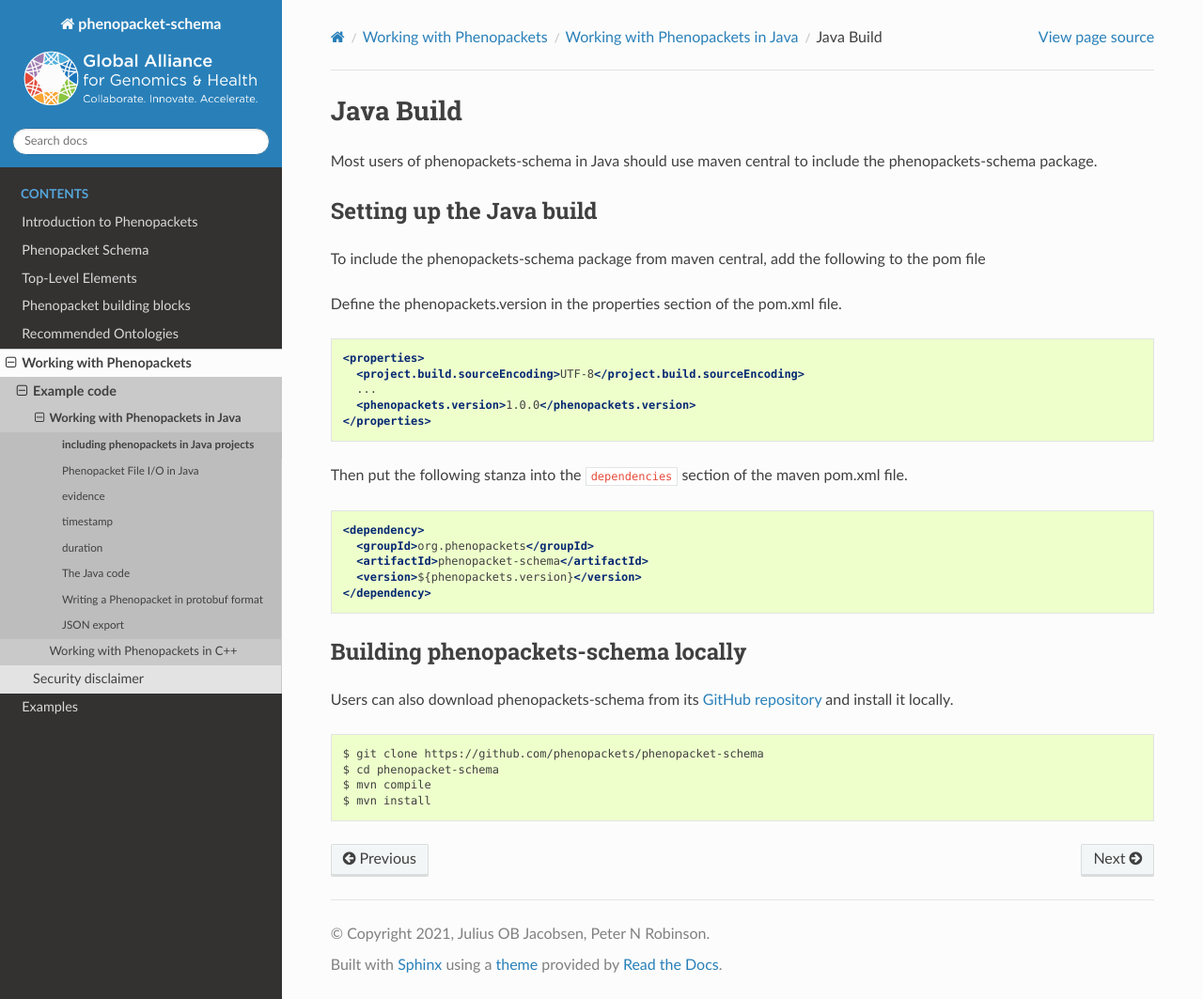
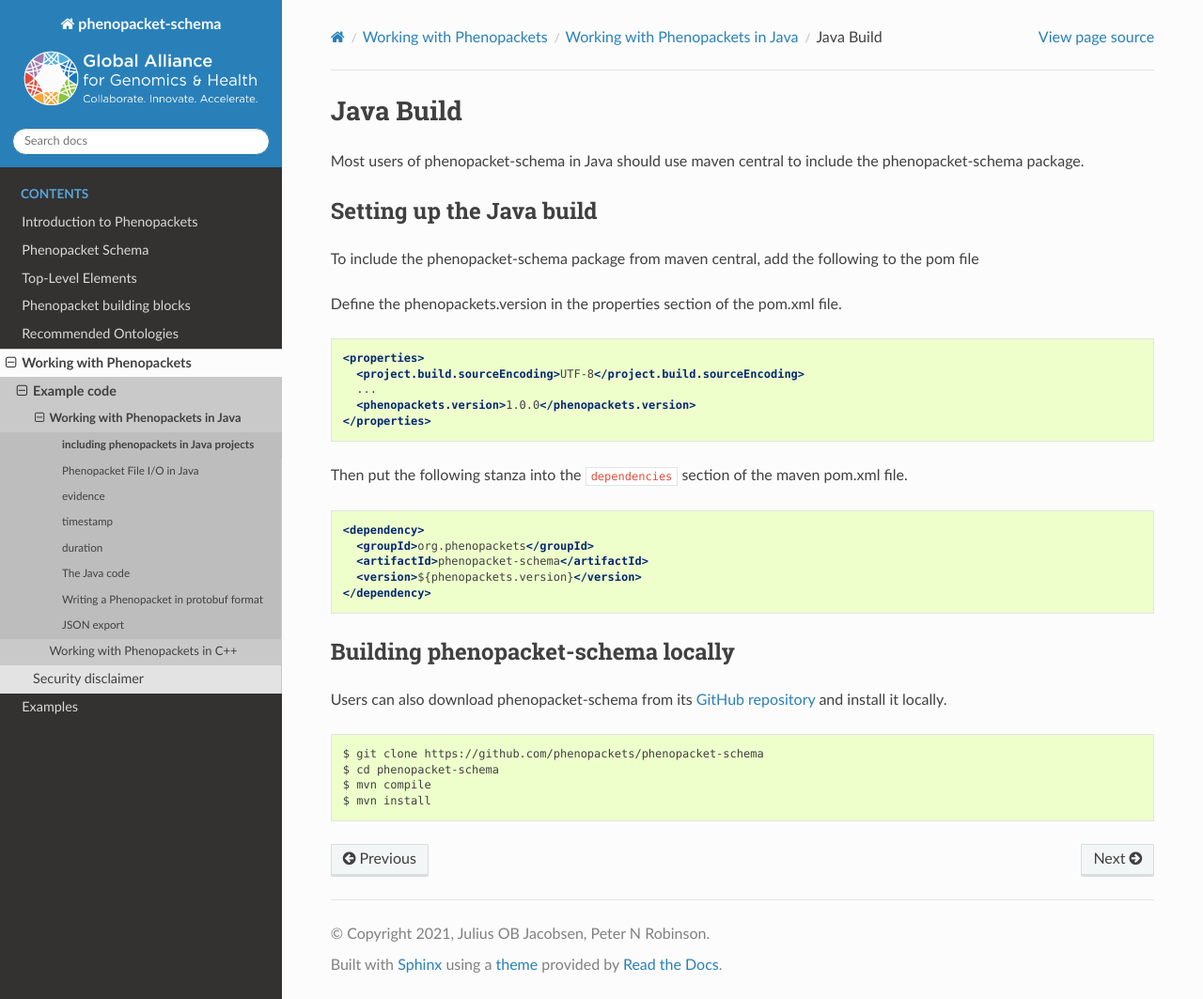
Before and after one commit to phenopackets/phenopacket-schema, a Sphinx documentation site: the page built from docs/java-build.rst, in a window 1280 px wide and 1063 px high. Shown: the whole window at 94% size. Built offline with Sphinx 7.4.7 and the Read the Docs theme 2.0.0, drawn with Linux system fonts in a browser that asks for light colours; pages that are not in the unit, such as notebooks, are missing from menus.

Commit message:
Update 'phenopackets-schema' to 'phenopacket-schema'

```diff
--- a/README.rst
+++ b/README.rst
@@ -28,9 +28,9 @@
 
 The core documentation can be found at `Documentation`_
 
-The documentation in this README is primarily for the users of the phenopackets-schema java library.
+The documentation in this README is primarily for the users of the phenopacket-schema java library.
 
-.. _Documentation: https://phenopackets-schema.readthedocs.io/en/latest
+.. _Documentation: https://phenopacket-schema.readthedocs.io/en/latest
 
 Scope and Purpose
 =================
--- a/docs/index.rst
+++ b/docs/index.rst
@@ -1,5 +1,5 @@
 #####################################################
-Welcome to the documentation for phenopackets-schema!
+Welcome to the documentation for the phenopacket-schema!
 #####################################################
 
 The goal of the phenopacket-schema is to define the phenotypic description of a patient/sample in the context
@@ -15,7 +15,7 @@
 `Global Alliance for Genomics and Health (GA4GH) <https://www.ga4gh.org/>`_ Clinical & Phenotypic Data Capture workstream.
 
 To see the documentation for version 1, which was approved by GA4GH in 2019,
-use `this link <https://phenopackets-schema.readthedocs.io/en/1.0.0/>`_.
+use `this link <https://phenopacket-schema.readthedocs.io/en/1.0.0/>`_.
 
 
 .. toctree::
--- a/docs/java-build.rst
+++ b/docs/java-build.rst
@@ -4,13 +4,13 @@
 Java Build
 ##########
 
-Most users of phenopackets-schema in Java should use maven central to include the phenopackets-schema package.
+Most users of phenopacket-schema in Java should use maven central to include the phenopacket-schema package.
 
 
 
 Setting up the Java build
 ~~~~~~~~~~~~~~~~~~~~~~~~~
-To include the phenopackets-schema package from maven central, add the following to the pom file
+To include the phenopacket-schema package from maven central, add the following to the pom file
 
 Define the phenopackets.version in the properties section of the pom.xml file.
 
@@ -33,10 +33,10 @@
   </dependency>
 
 
-Building phenopackets-schema locally
+Building phenopacket-schema locally
 ~~~~~~~~~~~~~~~~~~~~~~~~~~~~~~~~~~~~
 
-Users can also download phenopackets-schema from its
+Users can also download phenopacket-schema from its
 `GitHub repository <https://github.com/phenopackets/phenopacket-schema>`_
 and install it locally. ::
 
--- a/docs/protobuf.rst
+++ b/docs/protobuf.rst
@@ -10,7 +10,7 @@
 intends to get curious readers who are unfamiliar with protobuf up to speed with the main aspects of this
 technology, but it is not necessary to understand protobuf to use the phenopacket schema.
 
-Google initially developed Protocol Buffers (protobuf) for internal use, but now has provided a code generator for multiple languages under an open source license. In this documentation, we will demonstrate use of phenopackets-schema with Java, but all of the features are available in any of the languages that protobuf works with including C++ and Python.
+Google initially developed Protocol Buffers (protobuf) for internal use, but now has provided a code generator for multiple languages under an open source license. In this documentation, we will demonstrate use of phenopacket-schema with Java, but all of the features are available in any of the languages that protobuf works with including C++ and Python.
 
 
 The major advantages of protobuf are that it is language-neutral, faster than many other schema languages such as XML and JSON, and can be simpler to use because of features such as automatic validation of data objects.
@@ -23,7 +23,7 @@
 Installing protobuf
 ~~~~~~~~~~~~~~~~~~~
 
-The following exercise is not necessary to use phenopackets-schema,
+The following exercise is not necessary to use phenopacket-schema,
 but is intended to build intuition for how protobuf works.
 We first need to install protobuf (Note that these instructions are for this tutorial only. The maven system will automatically
 pull in protobuf for phenopackets schema). We show one simple way of installing protobuf on a linux system in the following.
```
Also changed, not shown: 1 other file.
